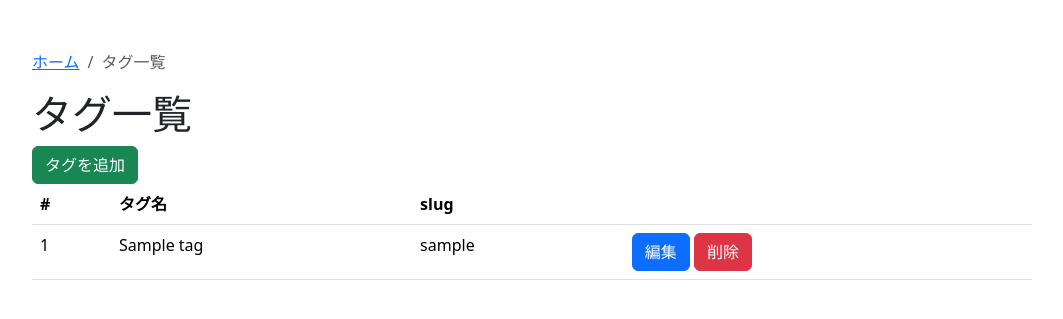
After one commit to k-chnpnynym/django_diary_app, a Django app: page /tag/config/list/ in a window 1280 px wide. The commit adds this page. Shown: the top 319 px of the page, without its empty margins (108-1171 px from the left). Run offline with Django 4.2, Linux system fonts and the light colour scheme; tables that the repository leaves empty hold one stand-in row (values such as "Sample post"); some libraries are stand-ins or nearby versions.

Commit message:
・タグを一覧表示、作成・更新・削除できるようにした。

```diff
--- a/mydiaryproject/diary/models.py
+++ b/mydiaryproject/diary/models.py
@@ -25,7 +25,7 @@ class Tag(models.Model):
         return f'{self.name}'
 
     def get_absolute_url(self):
-        return reverse('diary:diary_tag', args=[self.slug])
+        return reverse('diary:diary_tag_list', args=[self.slug])
 
 
 
@@ -40,7 +40,7 @@ class Diary(models.Model):
     created_at = models.DateTimeField(verbose_name='作成日時', default=timezone.now)
     updated_at = models.DateTimeField(verbose_name='編集日時', blank=True, null=True)
     user = models.ForeignKey(settings.AUTH_USER_MODEL, on_delete=models.CASCADE, default=None)
-    tags = models.ManyToManyField(Tag, blank=True, verbose_name='トピック')
+    tags = models.ManyToManyField(Tag, blank=True, verbose_name='タグ')
     thumbnail = ImageSpecField(source='image', processors=[ResizeToFill(100, 100)], format='JPEG',options={'quality': 60}, )
 
 
--- a/mydiaryproject/diary/urls.py
+++ b/mydiaryproject/diary/urls.py
@@ -12,7 +12,11 @@ urlpatterns = [
     path('diary_detail/<uuid:pk>/', views.DiaryDetailView.as_view(), name='diary_detail'),  # 追記
     path('diary_update/<uuid:pk>/', views.DiaryUpdateView.as_view(), name='diary_update'),  # 追記
     path('diary_delete/<uuid:pk>/', views.DiaryDeleteView.as_view(), name='diary_delete'),  # 追加
-    path('tag/<slug:tag>/', views.DiaryTagListView.as_view(), name='diary_tag'),
+    path('tag/<slug:tag>/', views.DiaryTagView.as_view(), name='diary_tag_list'),
+    path('tag/config/list/', views.TagListView.as_view(), name='tag_list'),
+    path('tag/config/create/', views.TagCreateView.as_view(), name='tag_create'),
+    path('tag/config/update/<int:pk>/', views.TagUpdateView.as_view(), name='tag_update'),
+    path('tag/config/delete/<int:pk>/', views.TagDeleteView.as_view(), name='tag_delete'),
     path('comment/<int:pk>/delete/', views.CommentDeleteView.as_view() , name='comment_delete'),
     path('comment/<int:pk>/edit/', views.CommentEditView.as_view(), name='comment_edit'),
 ]
--- a/mydiaryproject/diary/views.py
+++ b/mydiaryproject/diary/views.py
@@ -2,7 +2,7 @@ from django.contrib import messages
 from django.contrib.auth.mixins import LoginRequiredMixin
 from django.db.models import Q
 from django.http import Http404
-from django.shortcuts import redirect, get_object_or_404
+from django.shortcuts import redirect, resolve_url
 from django.urls import reverse_lazy, reverse
 from django.utils import timezone
 from django.views.generic import TemplateView, CreateView, ListView, DetailView, UpdateView, DeleteView
@@ -82,7 +82,7 @@ class DiaryListView(LoginRequiredMixin, ListView):
         return queryset
 
 
-class DiaryTagListView(DiaryListView):
+class DiaryTagView(DiaryListView):
     model = Diary
 
     def get_queryset(self):
@@ -222,3 +222,72 @@ class CommentEditView(LoginRequiredMixin, UpdateView):
         comment.save()
         messages.success(self.request, 'コメントを編集しました')
         return redirect('diary:diary_detail', pk=self.object.diary.pk)
+
+
+class TagListView(ListView):
+    model = Tag
+    template_name = 'tag_list.html'
+    context_object_name = 'tags'
+
+
+
+
+class TagCreateView(CreateView):
+    model = Tag
+    template_name = 'tag_create.html'
+    fields = ['name', 'slug']
+
+    def dispatch(self, request, *args, **kwargs):
+        if not request.user.is_staff:
+            messages.error(request, 'タグを作成できるのは管理者だけです。')
+            return redirect('diary:tag_list')
+        return super().dispatch(request, *args, **kwargs)
+
+    def form_valid(self, form):
+        messages.success(self.request, 'タグを作成しました。')
+        return super().form_valid(form)
+
+    def get_success_url(self):
+        return reverse('diary:tag_list')
+
+
+class TagUpdateView(UpdateView):
+    model = Tag
+    template_name = 'tag_update.html'
+    fields = ['name', 'slug']
+
+    def dispatch(self, request, *args, **kwargs):
+        if not request.user.is_staff:
+            messages.error(request, 'タグを更新できるのは管理者だけです。')
+            return redirect('diary:diary_list')
+        return super().dispatch(request, *args, **kwargs)
+
+    def form_valid(self, form):
+        messages.success(self.request, 'タグを更新しました。')
+        return super().form_valid(form)
+
+    def get_success_url(self):
+        return reverse('diary:tag_list')
+
+
+class TagDeleteView(DeleteView):
+    model = Tag
+    template_name = 'tag_delete.html'
+
+    def dispatch(self, request, *args, **kwargs):
+        if not request.user.is_staff:
+            messages.error(request, 'タグを削除できるのは管理者だけです。')
+            return redirect('diary:diary_list')
+        return super().dispatch(request, *args, **kwargs)
+
+    def form_valid(self, form):
+        messages.success(self.request, 'タグを削除しました。')
+        return super().form_valid(form)
+
+    def get_success_url(self):
+        return reverse('diary:tag_list')
+
+    def get_context_data(self, **kwargs):
+        context = super().get_context_data(**kwargs)
+        context['tag_list_url'] = resolve_url('diary:tag_list')
+        return context
--- a/mydiaryproject/templates/diary_detail.html
+++ b/mydiaryproject/templates/diary_detail.html
@@ -25,7 +25,7 @@
 
     <p>
         {% for tag in object.tags.all %}
-            <span><a href="{% url 'diary:diary_tag' tag.slug %}">{{ tag.name }}</a>&nbsp;</span>
+            <span><a href="{% url 'diary:diary_tag_list' tag.slug %}">{{ tag.name }}</a>&nbsp;</span>
         {% endfor %}
     </p>
 
--- a/mydiaryproject/templates/diary_list.html
+++ b/mydiaryproject/templates/diary_list.html
@@ -19,6 +19,9 @@
 
 {% block main_content %}
     <hr>
+    <div class="my-3">
+        <a href="{% url 'diary:diary_create' %}" class="btn btn-success">新規作成</a>
+    </div>
 
 {#    <head>#}
 {#        <meta charset="UTF-8">#}
--- /dev/null
+++ b/mydiaryproject/templates/tag_list.html
@@ -0,0 +1,49 @@
+{% extends "base.html" %}
+
+{% block title %}
+    タグ一覧 - {{ block.super }}
+{% endblock %}
+
+{% block header_h1 %}
+    タグ一覧
+{% endblock %}
+
+{% block breadcrumb %}
+    <nav aria-label="breadcrumb">
+        <ol class="breadcrumb">
+            <li class="breadcrumb-item" aria-current="page"><a href="{% url 'diary:index' %}">ホーム</a></li>
+            <li class="breadcrumb-item active" aria-current="page">タグ一覧</li>
+        </ol>
+    </nav>
+{% endblock %}
+
+{% block main_content %}
+    <a href="{% url 'diary:tag_create' %}" class="btn btn-success"><i class="fas fa-plus"></i> タグを追加</a>
+    <table class="table">
+        <thead>
+        <tr>
+            <th>#</th>
+            <th>タグ名</th>
+            <th>slug</th>
+            <th></th>
+        </tr>
+        </thead>
+        <tbody>
+        {% for tag in tags %}
+            <tr>
+                <td>{{ forloop.counter }}</td>
+                <td>{{ tag.name }}</td>
+                <td>{{ tag.slug }}</td>
+                <td>
+                    <a href="{% url 'diary:tag_update' tag.pk %}" class="btn btn-primary"><i class="fas fa-edit"></i> 編集</a>
+                    <a href="{% url 'diary:tag_delete' tag.pk %}" class="btn btn-danger"><i class="fas fa-trash-alt"></i> 削除</a>
+                </td>
+            </tr>
+        {% empty %}
+            <tr>
+                <td colspan="5">タグはありません。</td>
+            </tr>
+        {% endfor %}
+        </tbody>
+    </table>
+{% endblock %}
```
Also changed, not shown: mydiaryproject/templates/diary_delete.html (added, +31 -0 lines), mydiaryproject/templates/diary_tag_list.html (deleted, +0 -43 lines), mydiaryproject/templates/index.html (+6 -2 lines), mydiaryproject/templates/tag_create.html (added, +28 -0 lines), mydiaryproject/templates/tag_delete.html (added, +32 -0 lines), mydiaryproject/templates/tag_update.html (added, +28 -0 lines).
